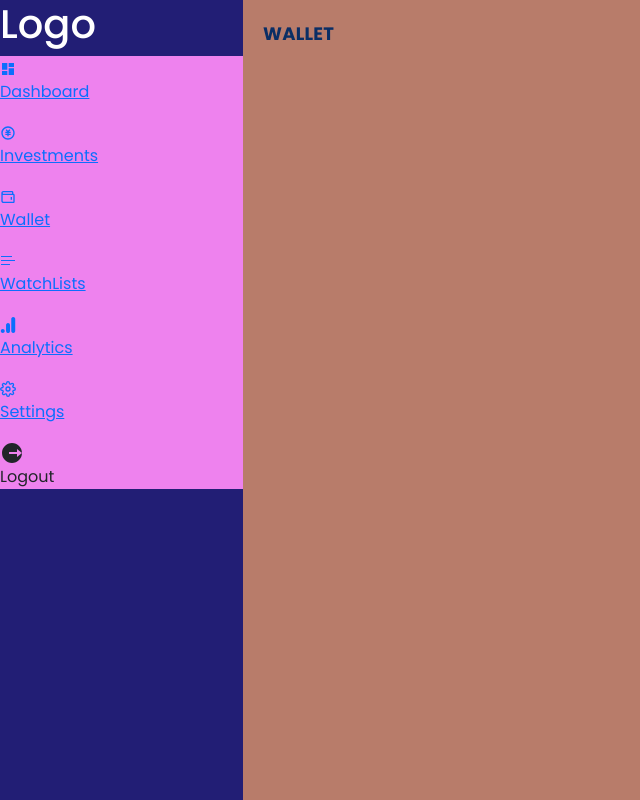
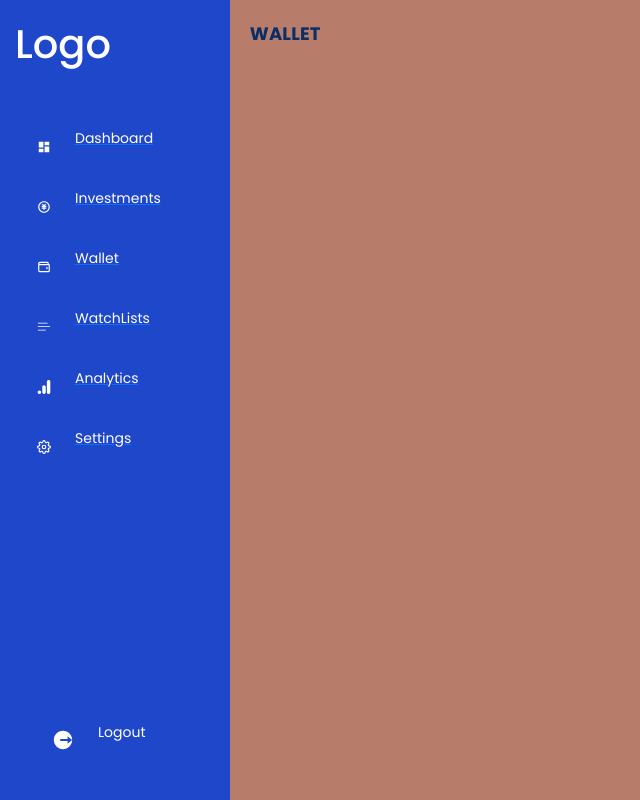
Before and after one commit to kwameaj67/dashboard-digi, a React (Create React App) app: page /wallet in a window 1280 px wide. Shown: the whole page, without its empty margins (0-640 px from the left). Built offline with nearby package versions, Linux system fonts and the light colour scheme.

Commit message:
style logout

```diff
--- a/src/components/SideBar/sideBar.css
+++ b/src/components/SideBar/sideBar.css
@@ -1,12 +1,14 @@
 .sideBarArea{
-    width: 300px;
+    width: 280px;
     height: 100%;
-    background-color: #221e75;
+    background-color: #1f47c9;
 }
 .sideBarArea h1{
     color: white;
     display: flex;
-
+    padding:20px 15px;
+    text-align: center;
+    cursor: pointer;
 }
 .sideBarArea .sideBarList{
     padding: 0;
@@ -14,14 +16,66 @@
     height: auto;
     width: 100%;
     margin: 0;
-    background-color: violet;
+    padding-top: 20px;
     text-align: left;
+}
 
-}
-.sideBarList .row{
+.item{
     display: flex;
     flex-direction: row;
     align-items: center;
     color: white;
-    font-size: 16px;
+    font-size: 14px;
+    /* width: 100vw; */
+    height: 50px;
+    margin: 0;
+    padding:4px 15px;
+    margin: 5px 20px 5px 20px;
+    transition: 0.3s ease-in;
+    border-radius: 12px;
+    /* justify-content: center; */
 }
+.item .icon{
+    padding-left: 2px;
+}
+.item p{
+    padding-left: 24px;
+    text-decoration-color: transparent;
+}
+.item p:hover{
+    text-decoration: none;
+}
+.item:hover{
+    background-color: #466dee;
+    transition: 0.3s ease-in;
+}
+.sideBarList #active{
+    border-radius: 12px;
+    background-color: #7793ec;
+}
+.logout{
+    display: flex;
+    flex-direction: row;
+    align-items: center;
+    color: white;
+    padding:4px 20px;
+    height: 50px;
+    margin: 5px 30px 5px 30px;
+    transition: 0.3s ease-in;
+    border-radius: 12px;
+    position: absolute;
+    bottom: 30px;
+    cursor: pointer;
+}
+.logout .logout-icon{
+    padding-left: 2px;
+}
+
+.logout p{
+    padding-left: 24px;
+    font-size: 14px;
+}
+.logout:hover{
+    background-color: #466dee;
+    transition: 0.3s ease-in;
+}
```
